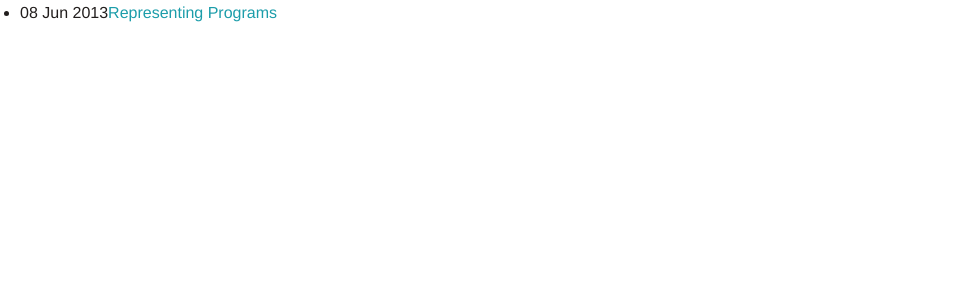
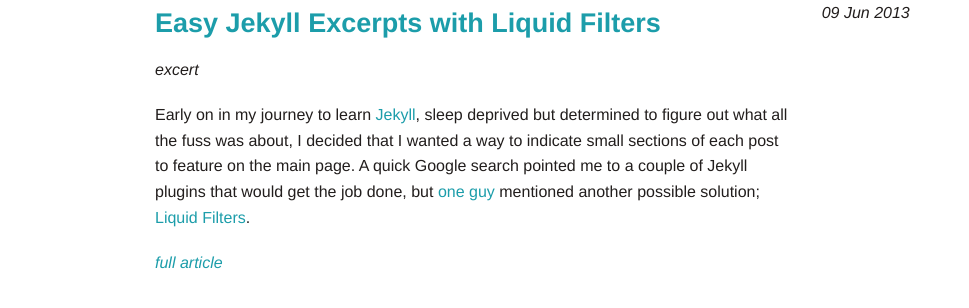
Before and after one commit to axiomabsolute/axiomabsolute.github.io-old, a Jekyll site: the page built from index.html, in a window 1280 px wide. Shown: the top 308 px of the page, without its empty margins (0-969 px from the left). Built offline with Jekyll 4.4.1, drawn with Linux system fonts in a browser that asks for light colours.

Commit message:
First blog post, about how I do excerpts on the main page.

```diff
--- a/_layouts/default.html
+++ b/_layouts/default.html
@@ -2,6 +2,7 @@
 	<head>
 		<link rel="stylesheet" href="/css/pygments.css" type="text/css" media="screen" />
 		<link rel="stylesheet" href="/css/foundation.css" />
+		<link rel="stylesheet" href="/css/blog-custom.css" />
 
 		<script src="/js/vendor/custom.modernizr.js"></script>
 	</head>
--- /dev/null
+++ b/_posts/2013-06-09-jekyll-excerpts.md
@@ -0,0 +1,76 @@
+---
+layout: post
+title: Easy Jekyll Excerpts with Liquid Filters
+---
+
+Go ahead and look at this page's source.  Go on, do it! Notice the little excerpt comments?
+
+{% highlight html linenos %}
+    <!-- excerpt-begin -->
+
+    <!-- excerpt-end -->
+{% endhighlight %}
+
+<!-- excerpt-begin -->
+Early on in my journey to learn [Jekyll] [2], sleep deprived but determined to figure out what all the fuss was about, I decided that I wanted a way to indicate small sections of each post to feature on the main page.  A quick Google search pointed me to a couple of Jekyll plugins that would get the job done, but [one guy] [3] mentioned another possible solution; [Liquid Filters] [1].
+<!-- excerpt-end -->
+
+Liquid is a secure, stateless template engine used by Jekyll to provide basic logic and looping behavior to the static pages it generates.  In addition, Liquid includes filters - operations for manipulating both numerical and string based content.  The original functionality described in the post was eventually added as a built in feature of Jekyll; the parser looks for all text up until the first occurrance of `excerpt_separator` (a YAML front-matter property which defaults to `\n\n`) and sets that to the post's `excerpt` property.  I decided to expand on the concept the author outlined to provide slightly different functionality.
+
+The first thing I did was add a second tag, allowing the excerpt to appear anywhere in the page.  Notice that in this page, the excerpt isn't right at the beginning of the page, but can potentially come after other content, like a graphic or, in this case, a small code block.
+
+Extracting the excerpts for the main page was as simple as filtering the content down to the section I wanted by looking for the tags.  No plugins, no custom code, just a bit of convention!  Knowing my habits, however, at some point I'll forget to add the `<!-- excerpt-* -->` tags, so I decided to add some default behavior, truncating the content after a certain number of words.
+
+{% highlight html linenos %}
+    {% raw %}
+    {% if post.content contains '<!-- excerpt-begin -->' && post.content contains '<!-- excerpt-end -->' %}
+        <div class="row">
+            <div class="small-12 large-12 columns">
+                <p><em>excert</em></p>
+            </div>
+        </div>
+        <div class="row">
+            <div class="small-12 large-12 columns">
+                {{ post.content | split: '<!-- excerpt-begin -->' | last | split: '<!-- excerpt-end -->' | first }}
+            </div>
+        </div>
+        <div class="row">
+            <div class="small-12 large-12 columns">
+                <p><em><a href="{{ post.url }}">full article</a></em></p>
+            </div>
+        </div>
+    {% else %}
+        <div class="row">
+            <div class="small-12 large-12 columns">
+                {% if post.truncate %}
+                    <p>{{ post.content | truncatewords: post.truncate }}</p>
+                {% else %}
+                    <p>{{ post.excerpt }}</p>
+                {% endif %}
+                <em><a href="{{ post.url }}">continue...</a></em></p>
+            </div>
+        </div>
+    {% endif %}
+    {% if forloop.index != forloop.length %}
+        <hr/>
+    {% endif %}
+    {% endraw %}
+{% endhighlight %}
+
+To make this behavior a little more configurable, a little logic around the truncation method first looks for a `truncate` variable defined in the post's YAML front-matter.  Finally, if that's not found, it falls back to the default `excerpt` functionality.
+
+Using this technique, we can choose what content to include in the excerpt, including not just text but fully formatted portions of the overall post, including images and other media.  We could even use this technique to create a custom excerpt for the post that doesn't appear anywhere in the article itself, like creating a custom tag line to grab the readers attention, selectively displaying the content in the `excerpt-*` block by comparing the `page.url` to the `post.url`.
+
+When displaying anything but very basic HTML with this technique, you have to be a little careful.  The content of the tag block is pulled, but not the _styles_ applied outside of inline styles, which can lead to content being awkwardly layed out or displayed.  A simple way to mitigate this risk is to stick to site-wide styles, such as those referenced by the default layout or provided by the underlying client side framework (in my case, the [Foundation] [4] framework).
+
+I'm just getting started with Jekyll, but I'm beginning to appreciate the relative simplicity at the core of its philosophy.  I'm interested to see how far the community will push this new wave of interest in static websites, and what lessons they've yet to learn from the forefathers of the web, before the advent dynamic sites.
+
+_Examples:_
+* [Built in behavior](/examples/excerpt-separator.html)
+* [Truncate after fixed number of words](/examples/truncate-at-80.html)
+* [Including media in the excerpt](/examples/templates-everywhere-picture.html)
+
+[1]: https://github.com/Shopify/liquid/wiki/Liquid-for-Designers
+[2]: http://jekyllrb.com/
+[3]: http://foldl.me/2012/jekyll-excerpts/
+[4]: http://foundation.zurb.com/
--- /dev/null
+++ b/css/blog-custom.css
@@ -0,0 +1,14 @@
+.post-date {
+	font-style: italic;
+	margin-top: 5px;
+}
+
+.highlight {
+	padding-bottom: 20px;
+	max-width: 62.5em;
+}
+
+.highlight pre {
+	overflow-x: auto;
+	overflow-y: hidden;
+}
--- a/index.html
+++ b/index.html
@@ -3,9 +3,50 @@
 title: axiomabsolute
 ---
 
+{% for post in site.posts %}
 
-<ul class="posts">
-{% for post in site.posts %}
-	<li>{{ post.date | date_to_string }}<a href="{{ post.url }}">{{ post.title }}</a></li>
+<div class="row">
+	<div class="small-12 large-8 columns">
+		<h3> <a href="{{ post.url }}">{{ post.title }}</a> </h3>
+	</div>
+	<div class="small-12 large-4 columns">
+		<div class="post-date">{{ post.date | date_to_string }}</div>
+	</div>
+</div>
+<div class="row">
+	<div class="small-12 large-8 columns">
+		{% if post.content contains '<!-- excerpt-begin -->' && post.content contains '<!-- excerpt-end -->' %}
+			<div class="row">
+				<div class="small-12 large-12 columns">
+					<p><em>excert</em></p>
+				</div>
+			</div>
+			<div class="row">
+				<div class="small-12 large-12 columns">
+					{{ post.content | split: '<!-- excerpt-begin -->' | last | split: '<!-- excerpt-end -->' | first }}
+				</div>
+			</div>
+			<div class="row">
+				<div class="small-12 large-12 columns">
+					<p><em><a href="{{ post.url }}">full article</a></em></p>
+				</div>
+			</div>
+		{% else %}
+			<div class="row">
+				<div class="small-12 large-12 columns">
+					{% if post.truncate %}
+						<p>{{ post.content | truncatewords: post.truncate }}</p>
+					{% else %}
+						<p>{{ post.excerpt }}</p>
+					{% endif %}
+					<em><a href="{{ post.url }}">continue...</a></em></p>
+				</div>
+			</div>
+		{% endif %}
+		{% if forloop.index != forloop.length %}
+			<hr/>
+		{% endif %}
+	</div>
+</div>
+
 {% endfor %}
-</ul>
```
Also changed, not shown: _layouts/post.html (added, +18 -0 lines), _posts/2013-06-08-representing-programs.md (deleted, +0 -20 lines), examples/excerpt-separator.html (added, +29 -0 lines), examples/templates-everywhere-picture.html (added, +35 -0 lines), examples/truncate-at-80.html (added, +29 -0 lines).
